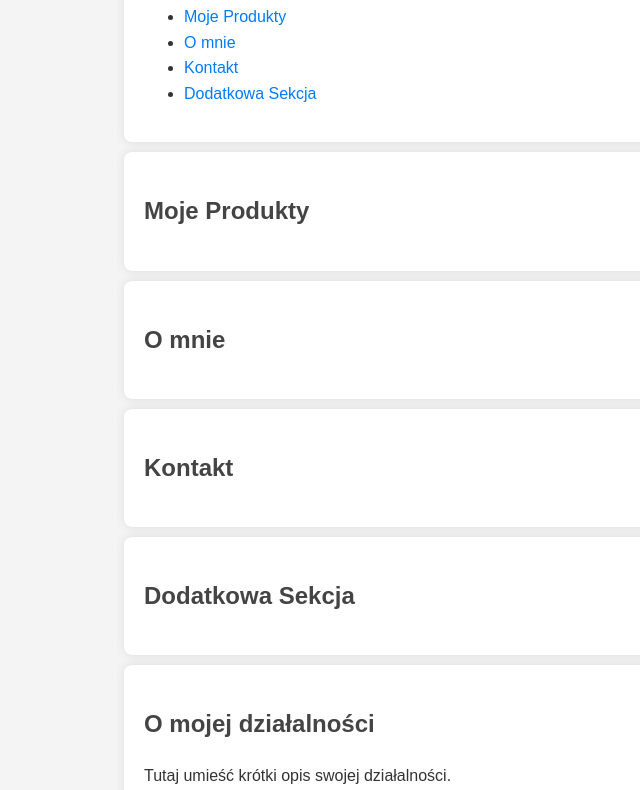
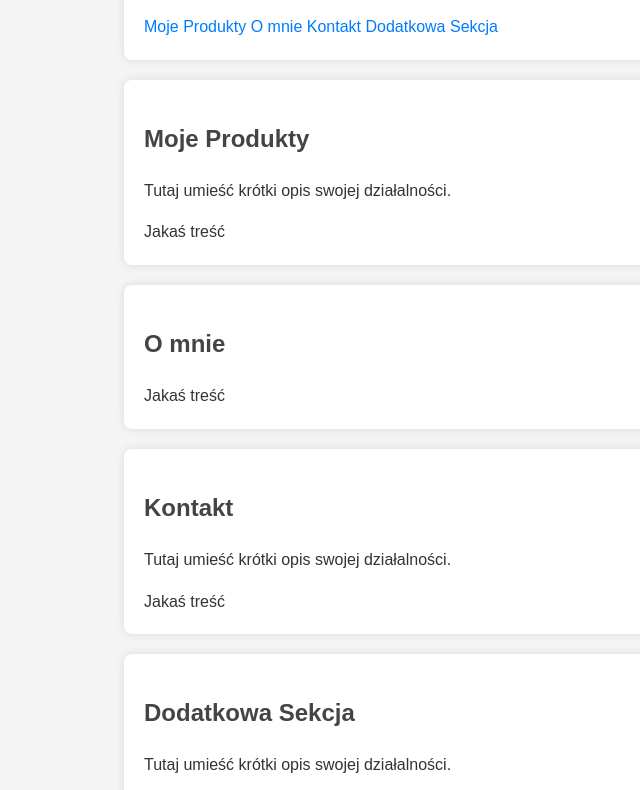
Before and after one commit to furTron/webtest, a plain HTML site: page index.html in a window 1280 px wide. Shown: the part 120-910 px from the top of the page, without its empty margins (96-736 px from the left). Drawn offline with Linux system fonts and the light colour scheme.

```diff
--- a/index.html
+++ b/index.html
@@ -10,29 +10,30 @@
     <header>
         <h1>Witaj na mojej stronie</h1>
         <nav>
-            <ul>
-                <li><a href="#produkty">Moje Produkty</a></li>
-                <li><a href="#omnie">O mnie</a></li>
-                <li><a href="#kontakt">Kontakt</a></li>
-                <li><a href="#dodatkowa">Dodatkowa Sekcja</a></li>
-            </ul>
+            <a href="#produkty">Moje Produkty</a>
+            <a href="#omnie">O mnie</a>
+            <a href="#kontakt">Kontakt</a>
+            <a href="#dodatkowa">Dodatkowa Sekcja</a>
         </nav>
     </header>
     <section id="produkty">
         <h2>Moje Produkty</h2>
-        <!-- Treść sekcji -->
+        <p>Tutaj umieść krótki opis swojej działalności.</p>
+        Jakaś treść
     </section>
     <section id="omnie">
         <h2>O mnie</h2>
-        <!-- Treść sekcji -->
+        Jakaś treść
     </section>
     <section id="kontakt">
         <h2>Kontakt</h2>
-        <!-- Treść sekcji -->
+        <p>Tutaj umieść krótki opis swojej działalności.</p>
+        Jakaś treść
     </section>
     <section id="dodatkowa">
         <h2>Dodatkowa Sekcja</h2>
-        <!-- Treść sekcji -->
+        <p>Tutaj umieść krótki opis swojej działalności.</p>
+        Jakaś treść
     </section>
     <section>
         <h2>O mojej działalności</h2>
--- a/style.css
+++ b/style.css
@@ -9,11 +9,15 @@ body {
 
 header, section, footer {
     padding: 20px;
-    margin: 10px auto;
+    margin: 20px auto;
     max-width: 800px;
     background: white;
     border-radius: 8px;
     box-shadow: 0 0 10px rgba(0, 0, 0, 0.1);
+}
+
+header {
+    background-image: "image.png";
 }
 
 h1, h2 {
```
Also changed, not shown: 1 other file.
